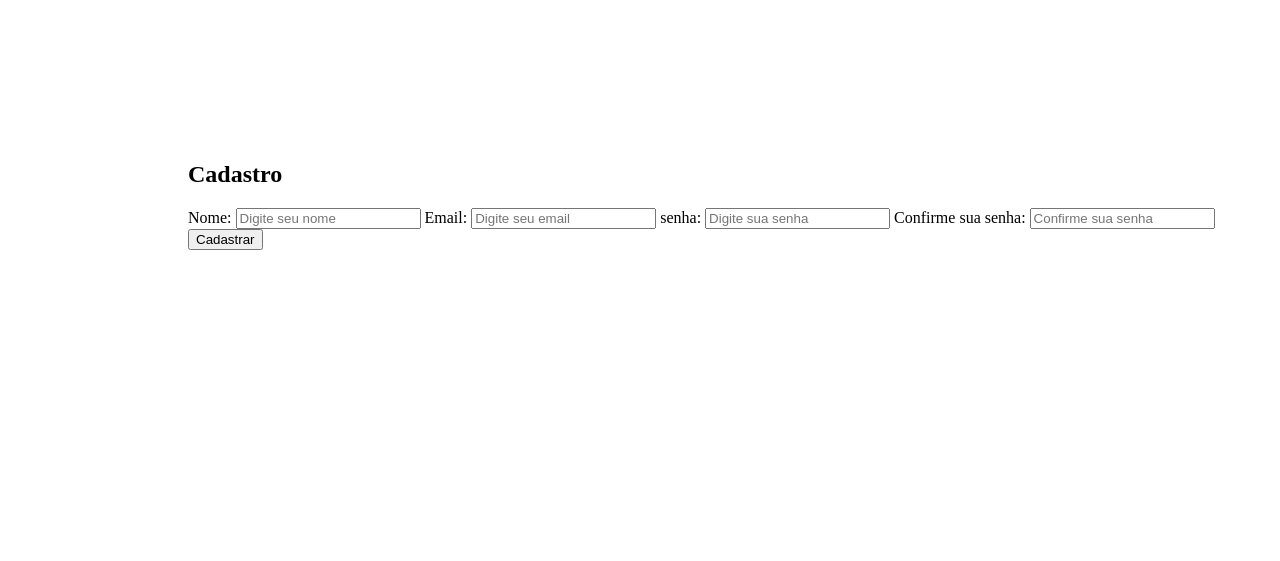
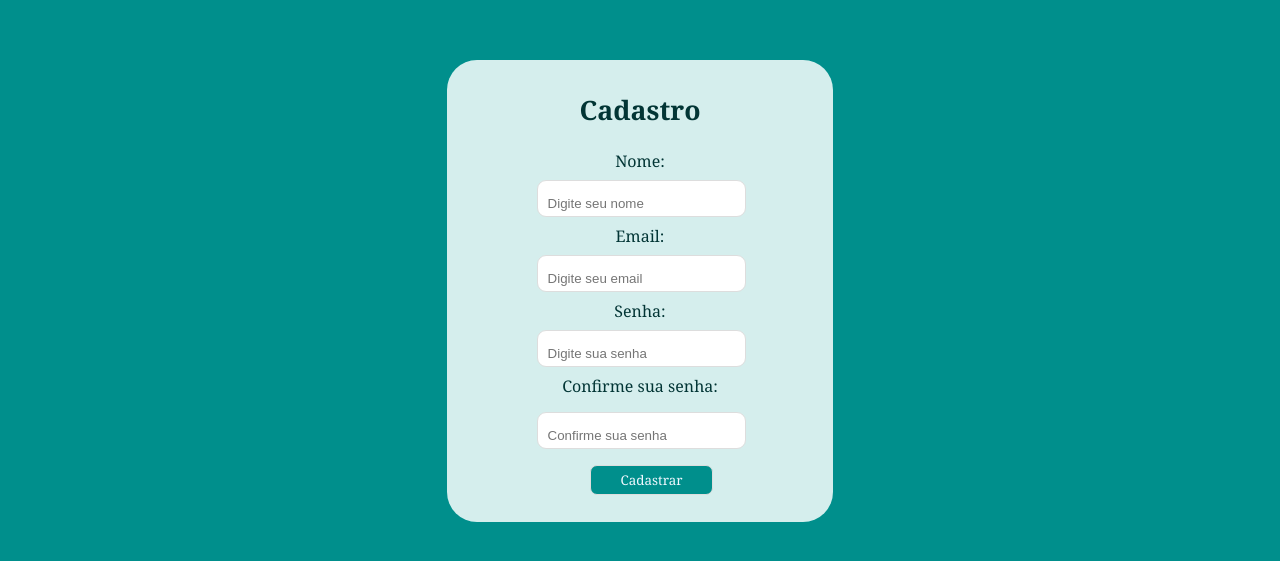
Before and after one commit to marianacoleite/Mariana_93627, a plain HTML site: page Foms/index.html in a window 1280 px wide. Shown: the part 117-678 px from the top of the page. Drawn offline with Linux system fonts and the light colour scheme.

Commit message:
Atualizado

```diff
--- a/Foms/index.html
+++ b/Foms/index.html
@@ -19,7 +19,7 @@
             <label for="email"> Email:</label>
             <input type="text" id="email" name="email" placeholder="Digite seu email">
 
-            <label for="senha"> senha:</label>
+            <label for="senha"> <Slot></Slot>Senha:</label>
             <input type="password" id="senha" name="senha" placeholder="Digite sua senha">
 
             <label for="confirmesenha"> Confirme sua senha:</label>
--- a/Foms/style.css
+++ b/Foms/style.css
@@ -1,18 +1,89 @@
+body{
+    background-color:#008F8C;
+    display: flex;
+    justify-content: center;
+    align-items: center;
+    height: 100vh;
+
+}
+
 .formulario{
-    display: inline-block;
-    align-items: ;
-    padding: 100px 30px;
-    margin-left: 150px;
-    margin-top: 150px;
-    al
+
+    background-color: #d5eeed;
+    justify-content: center;
+    align-items: center;
+    display: flex;
+    border-radius: 30px;
+    padding-top: 10px;
+    padding-bottom: 20px;
+
+}
+
+h2{
+    text-align: center;
+    font-family: Cambria, Cochin, Georgia, Times, 'Times New Roman', serif;
+    font-size: 20pt;
+    color: #023535;
+
+}
+
+
+label{
+
+    justify-content: center;
+    align-items: center;
+    display: flex;
+    font-family: Cambria, Cochin, Georgia, Times, 'Times New Roman', serif;
+    font-size: 12pt;
+    margin: 8px;
+    color: #023535;
 
 
 
 }
 
+input{
+    position: relative;
+    left: 90px;
+    border-radius: 9px;
+    border: 1px solid #ddd;
+    padding-top: 15px;
+    padding-bottom: 5px;
+    text-align: initial;
+    padding-left: 10px;
+    padding-right: 20px;
+
+
+}
+
+button{
+    position: relative;
+    top: 45px;
+    right: 120px;
+    justify-content: center;
+    align-items: center;
+    border-radius: 7px;
+    margin-top: 15px;
+    margin-left: 50px;
+    padding-left: 30px;
+    padding-right: 30px;
+    padding-top: 5px;
+    padding-bottom: 5px;
+    border: 1px solid #ddd;
+    background-color: #008F8C;
+    color: aliceblue;
+    font-family: Cambria, Cochin, Georgia, Times, 'Times New Roman', serif;
+
+}
+
+
 
 #error{
 
+    position: relative;
+    top: 30px;
+    left: 65px;
+    display: flex;
     color: red;
     padding: 10px;
 }
```
